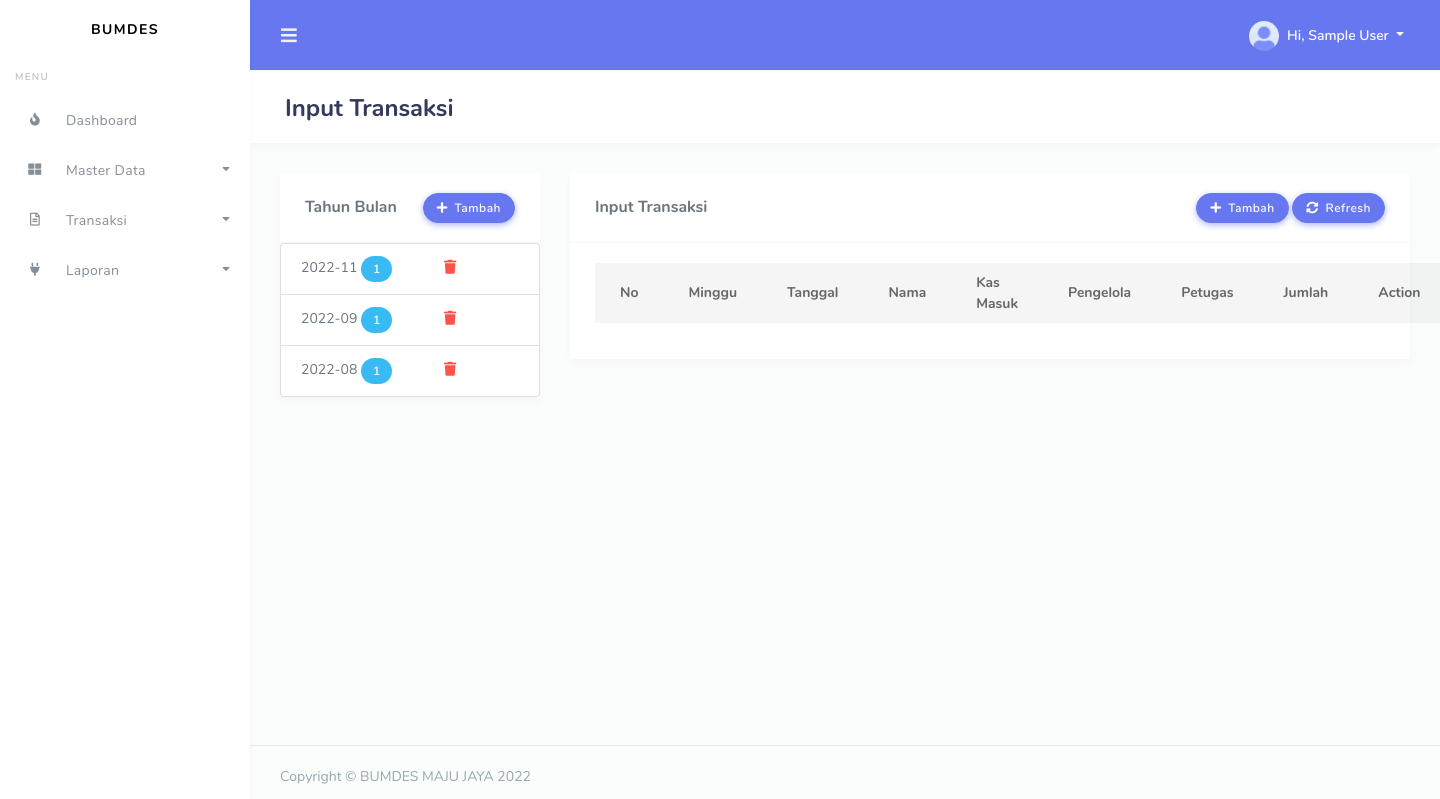
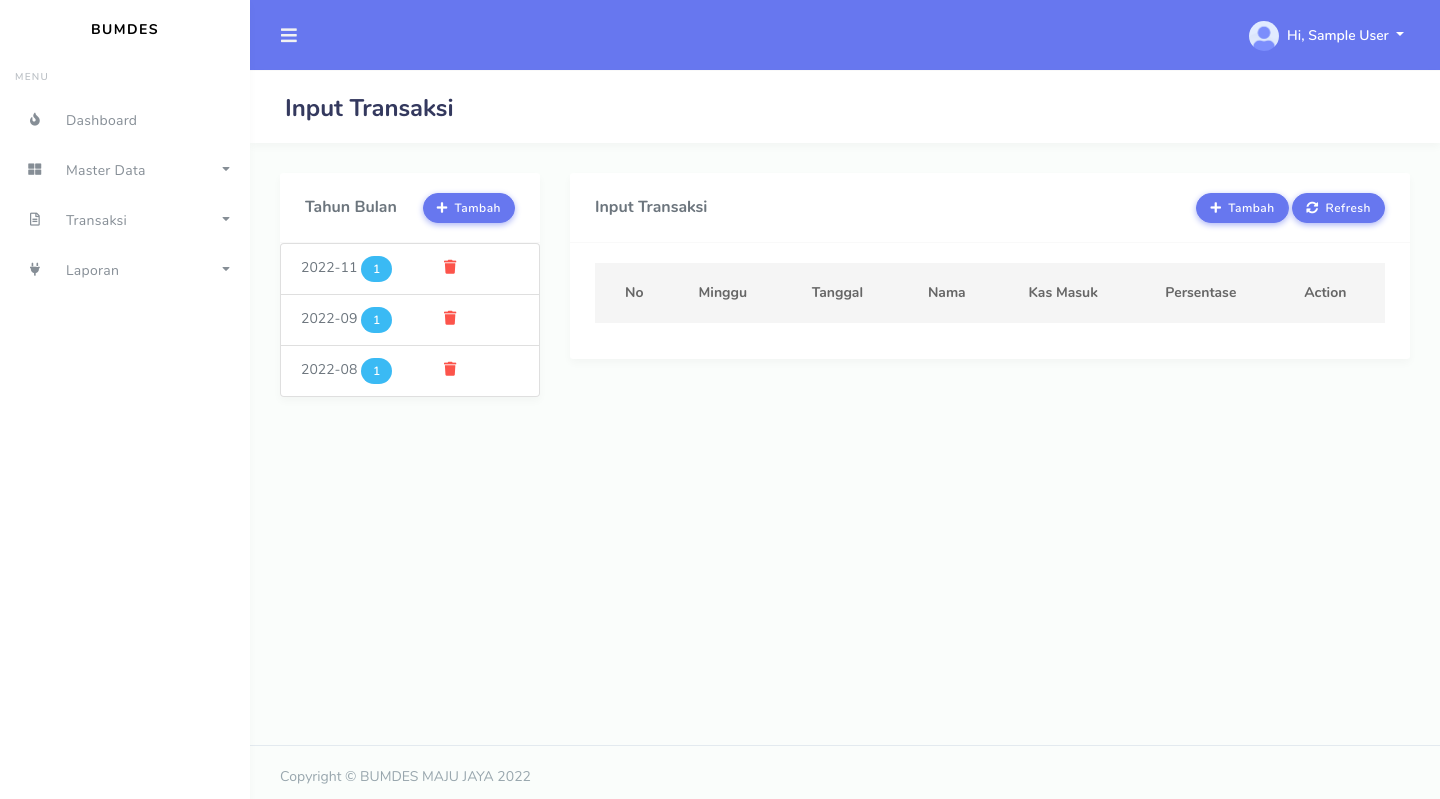
Before and after one commit to annitafrdl/sipeka, a CodeIgniter app: page /transaksi in a window 1440 px wide. Shown: the top 799 px of the page. Run offline with CodeIgniter, Linux system fonts and the light colour scheme; the visitor is signed in with stand-in values (Sample User, id 1); data comes from the database, SQL or seed files in the repository; lists and menus that the app fills with data are empty; some libraries are stand-ins or nearby versions.

Commit message:
update transaksi

```diff
--- a/application/controllers/Transaksi.php
+++ b/application/controllers/Transaksi.php
@@ -59,11 +59,25 @@ class Transaksi extends CI_Controller
             $row[] = $no;
             $row[] = 'Ke ' . $dd->minggu;
             $row[] = date('d-m-Y', strtotime($dd->tgl));
-            $row[] = $detail['nama'];
-            $row[] = $detail['kas_masuk'];
-            $row[] = $dd->persentase_pengelola . ' %';
-            $row[] = $dd->persentase_petugas . ' %';
-            $row[] = 'Rp. ' . number_format($dd->jumlah, 0, ',', '.');
+            $row[] = $detail['nama'] . '<br>
+                    Jumlah <br>' .
+                'Pengelola <br>' .
+                'Petugas <br>';
+
+            $row[] = $detail['kas_masuk'] . '<br>' .
+                '(Rp. ' . number_format($dd->jumlah, 0, ',', '.') . ')<br>' .
+                '(Rp. ' . number_format($dd->jumlah_pengelola, 0, ',', '.') . ')<br>' .
+                '(Rp. ' . number_format($dd->jumlah_petugas, 0, ',', '.') . ')<br>';
+
+
+            $row[] = $detail['enter'] . '<br><br>' .
+                $dd->persentase_pengelola . '% <br>' .
+                $dd->persentase_petugas . '% <br>';
+
+
+            // $row[] = $dd->persentase_pengelola . ' %';
+            // $row[] = $dd->persentase_petugas . ' %';
+            // $row[] = 'Rp. ' . number_format($dd->jumlah, 0, ',', '.');
 
             // add html for action
             $row[] = '<button class="btn btn-primary" title="Edit" onclick="edit(' . "'" . $dd->id_transaksi . "'" . ')">Edit</button>
--- a/application/models/Transaksi_m.php
+++ b/application/models/Transaksi_m.php
@@ -42,13 +42,16 @@ class Transaksi_m extends CI_Model
         $data = array();
         $nama = '';
         $kas_masuk = '';
+        $enter = '';
         foreach ($query->result() as $row) {
             $nama .= $row->nama . '<br>';
             $kas_masuk .= 'Rp. ' . number_format($row->kas_masuk, 0, ',', '.') . '<br>';
+            $enter .= '<br>';
         }
 
         $data['nama'] = $nama;
         $data['kas_masuk'] = $kas_masuk;
+        $data['enter'] = $enter;
         return $data;
     }
 
--- a/application/views/Transaksi_v.php
+++ b/application/views/Transaksi_v.php
@@ -41,9 +41,7 @@
                                         <th>Tanggal</th>
                                         <th>Nama</th>
                                         <th>Kas Masuk</th>
-                                        <th>Pengelola</th>
-                                        <th>Petugas</th>
-                                        <th>Jumlah</th>
+                                        <th>Persentase</th>
                                         <th>Action</th>
                                     </tr>
                                 </thead>
```
